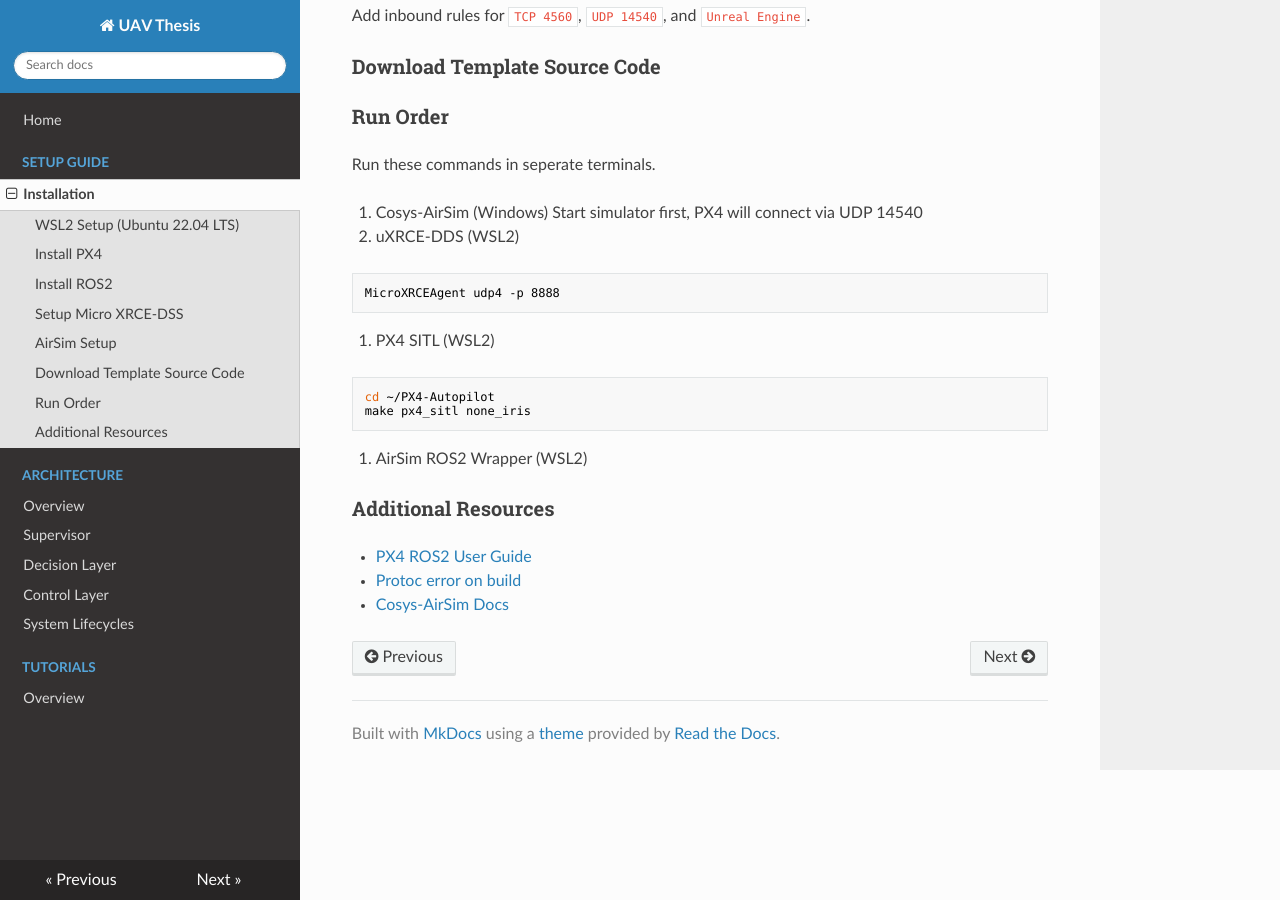
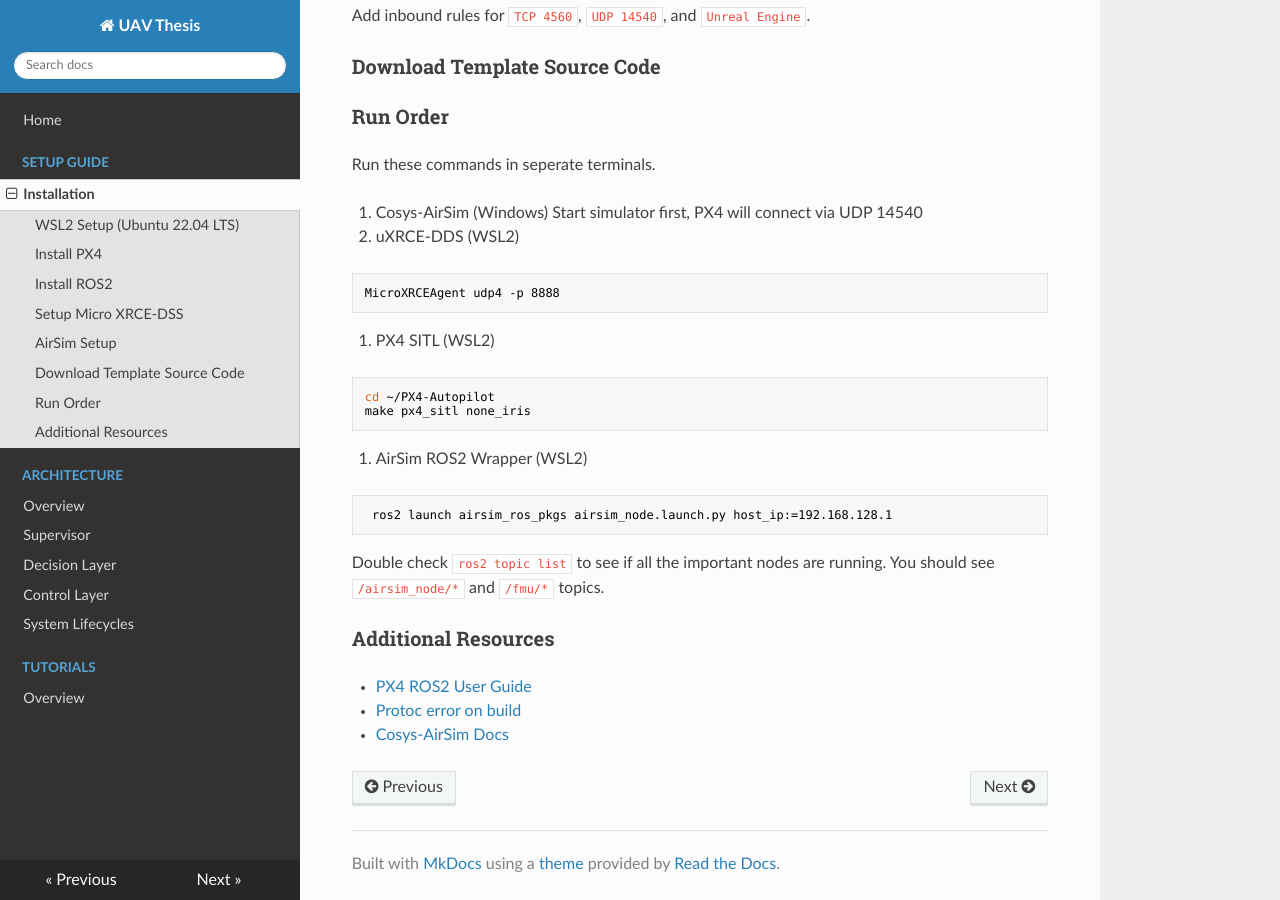
Before and after one commit to bwally0/uav-thesis, an MkDocs documentation site: the page built from docs/getting-started/installation.md, in a window 1280 px wide and 900 px high, scrolled down 3080 px. Built offline with MkDocs 1.6.1, drawn with Linux system fonts in a browser that asks for light colours; nearby versions of some CDN libraries.

Commit message:
docs: airsim ros2 wrapper

````diff
--- a/docs/getting-started/installation.md
+++ b/docs/getting-started/installation.md
@@ -186,7 +186,11 @@ make px4_sitl none_iris
 ```
 
 4. AirSim ROS2 Wrapper (WSL2)
+``` bash
+ ros2 launch airsim_ros_pkgs airsim_node.launch.py host_ip:=192.168.128.1
+```
 
+Double check `ros2 topic list` to see if all the important nodes are running. You should see `/airsim_node/*` and `/fmu/*` topics.
 
 ### Additional Resources
 
````
